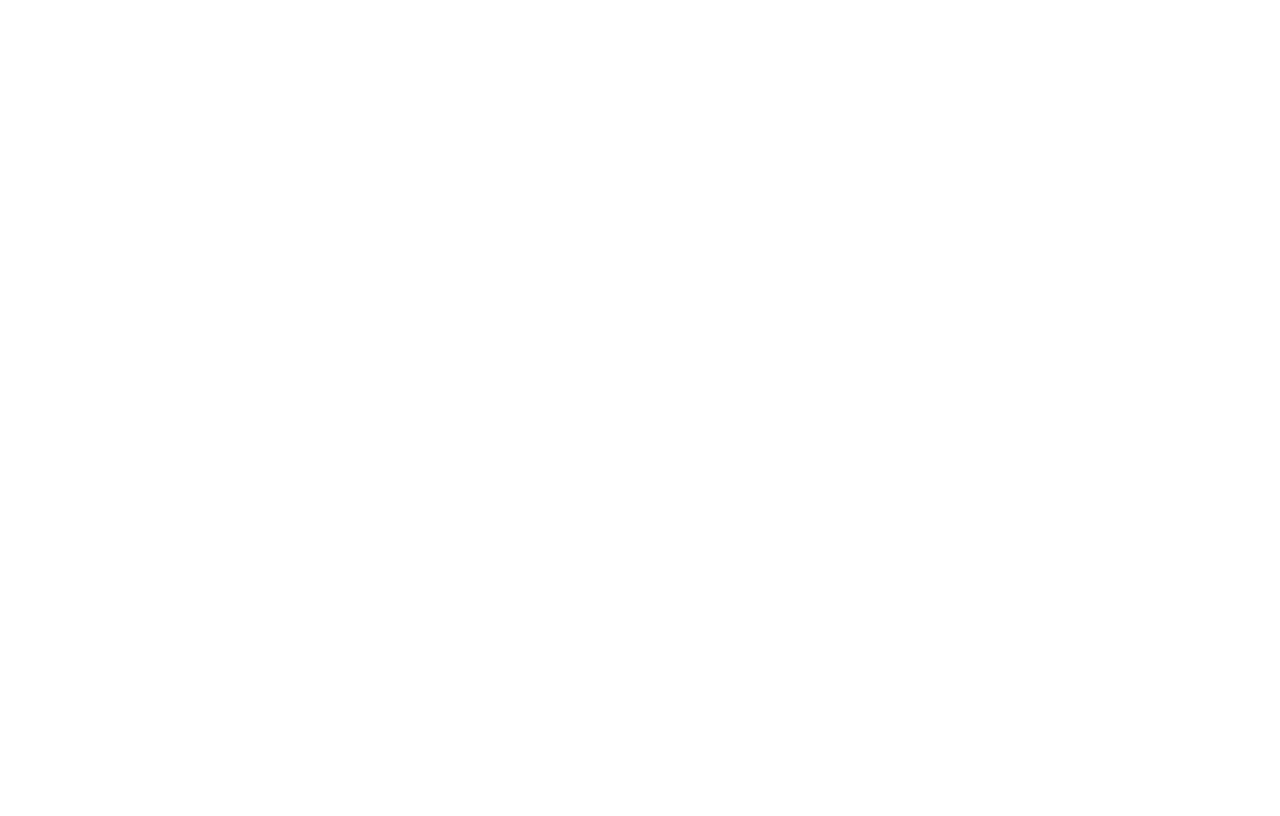
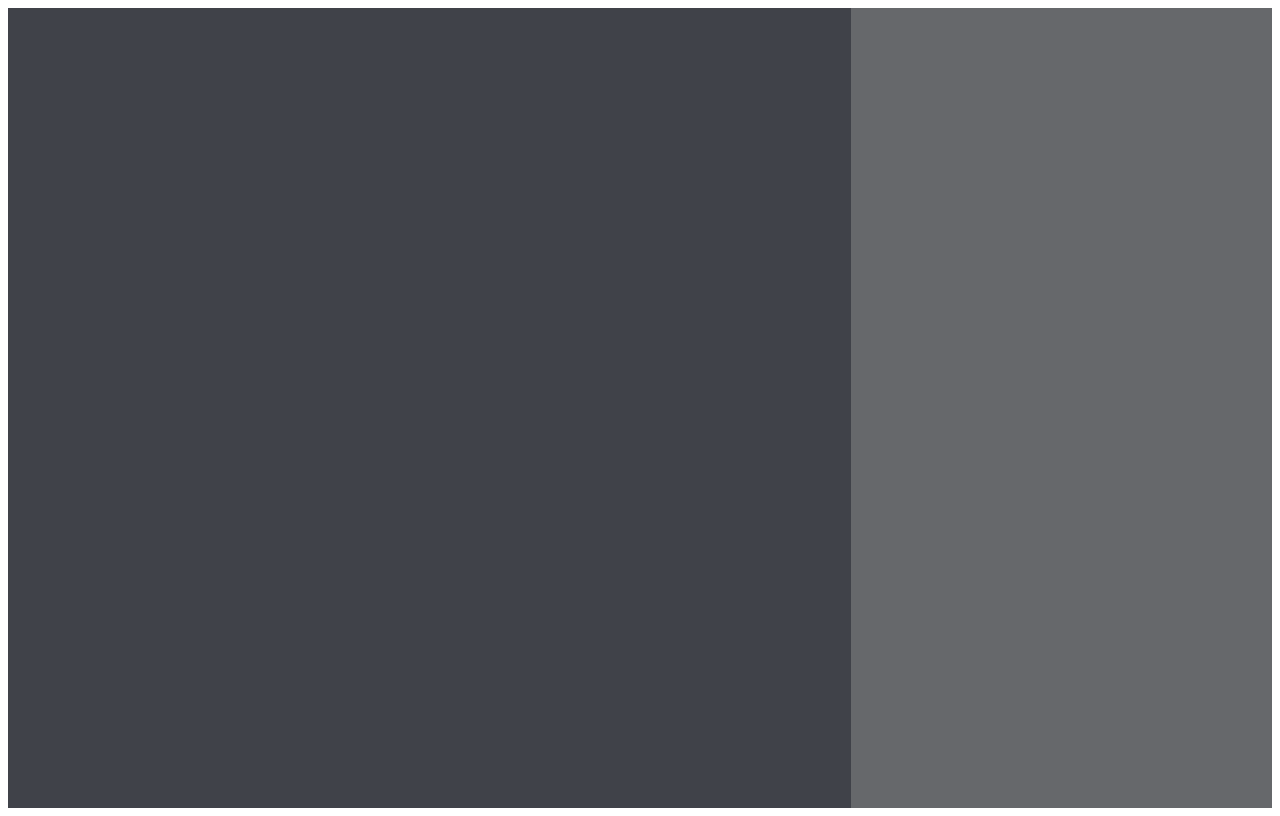
Before and after one commit to VISHNU7KASIREDDY/cricket-score-tracker, a React (Vite) app: page / in a window 1280 px wide. Built offline with nearby package versions, Linux system fonts and the light colour scheme.

Commit message:
structure done

```diff
--- a/src/App.jsx
+++ b/src/App.jsx
@@ -2,11 +2,20 @@
 import reactLogo from './assets/react.svg'
 import viteLogo from '/vite.svg'
 import './App.css'
+import Core from './core'
+import Tools from './tools'
+
 
 function App() {
-  const [count, setCount] = useState(0)
+
+  return (
+    <div className='app'>
+    <Core/>
+    <Tools/>
+    </div>
 
 
+  )
 }
 
 export default App
--- a/src/Core.jsx
+++ b/src/Core.jsx
@@ -0,0 +1,9 @@
+import React from 'react'
+import './index.css'
+function Core(){
+  return (
+    <div className='core'></div>
+  )
+}
+
+export default Core
--- a/src/Tools.jsx
+++ b/src/Tools.jsx
@@ -0,0 +1,10 @@
+import React from 'react'
+import './index.css'
+
+function Tools() {
+  return (
+    <div className='tools'></div>
+  )
+}
+
+export default Tools
--- a/src/index.css
+++ b/src/index.css
@@ -1,5 +1,12 @@
+.app {
+  display: flex;
+  height: 100vh;
+}
 .core {
-background-color: black;
-height: 100vh;
-width: 66.66vh;
+  background-color:#404249;
+  flex:2
 }
+.tools {
+  background-color:#66686b ;
+  flex:1
+}
```
